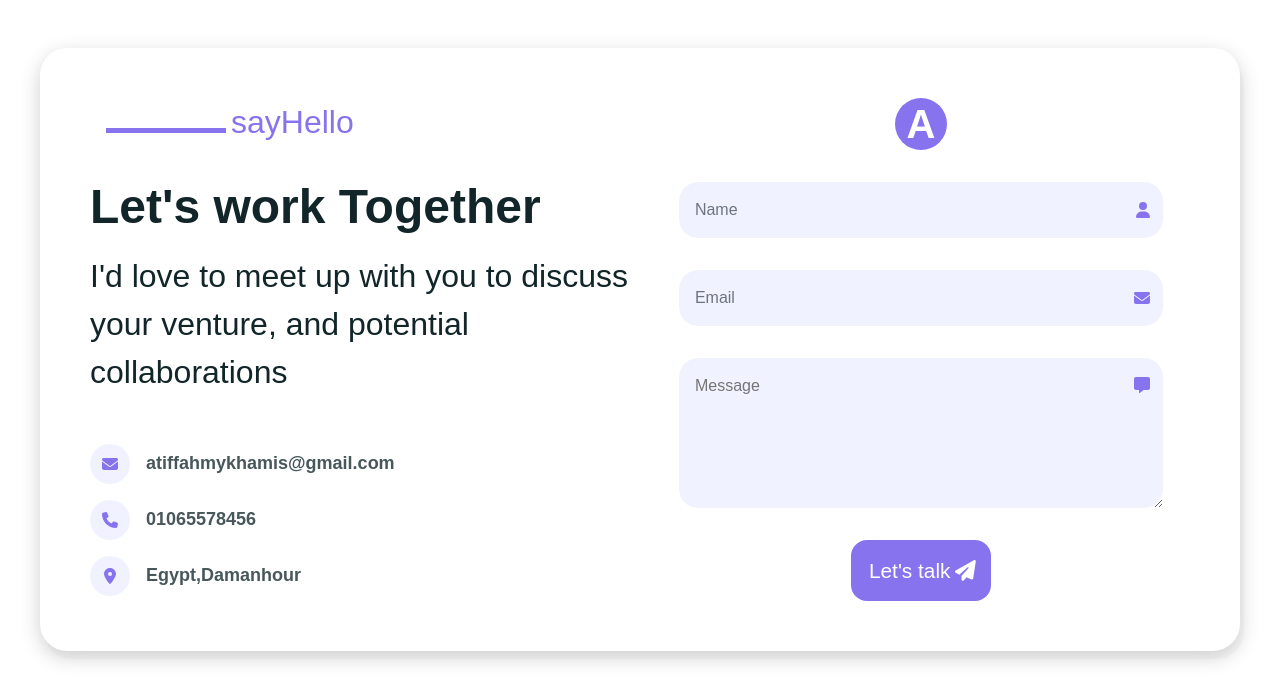
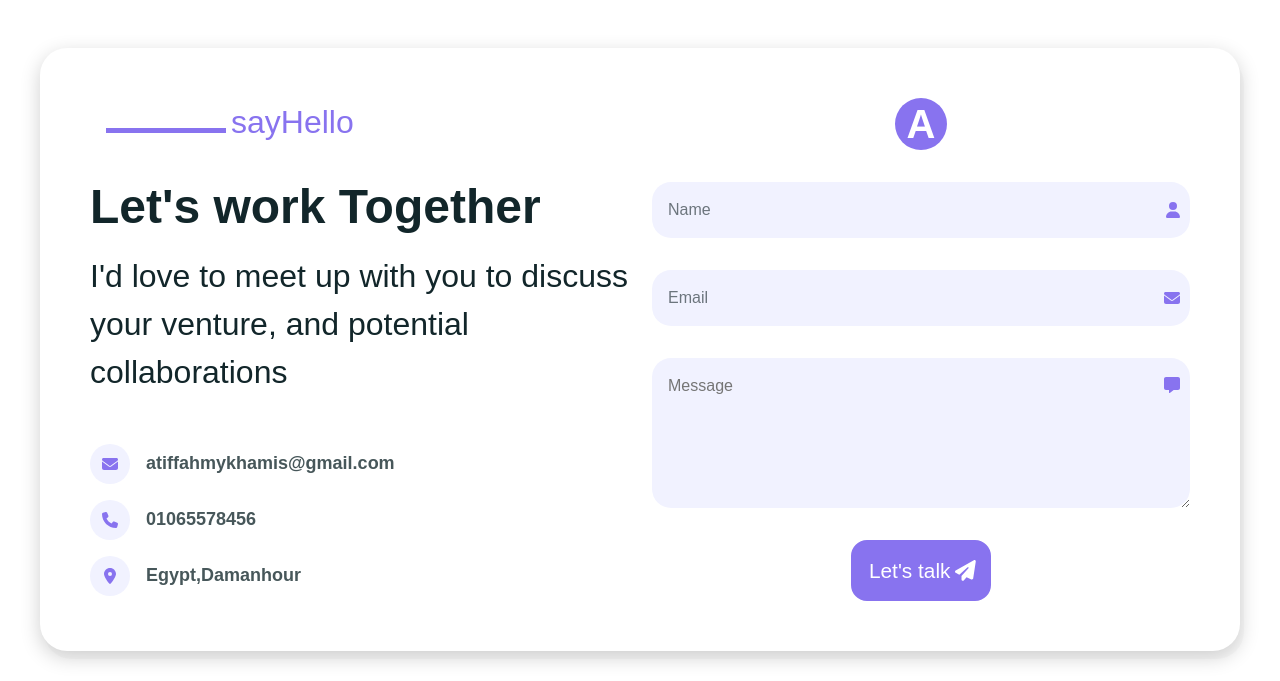
Before and after one commit to mohamedkhamismoka/Profile, a website: page index.html in a window 1280 px wide. Shown: the part 3325-4006 px from the top of the page. Drawn offline with Linux system fonts and the light colour scheme.

Commit message:
Update index.css

```diff
--- a/css/index.css
+++ b/css/index.css
@@ -708,7 +708,7 @@
     .email svg,
     .message svg {
         position: absolute;
-        right: 40px;
+        right: 10px;
         top: 50%;
         transform: translateY(-50%);
         color: var(--original-color);
@@ -729,7 +729,7 @@
         border-radius: 1.2rem;
         padding: 1rem;
         margin-bottom: 2rem;
-        width: 90%;
+        width: 100%;
         margin: 2rem auto;
         display: flex;
         justify-content: center;
```
